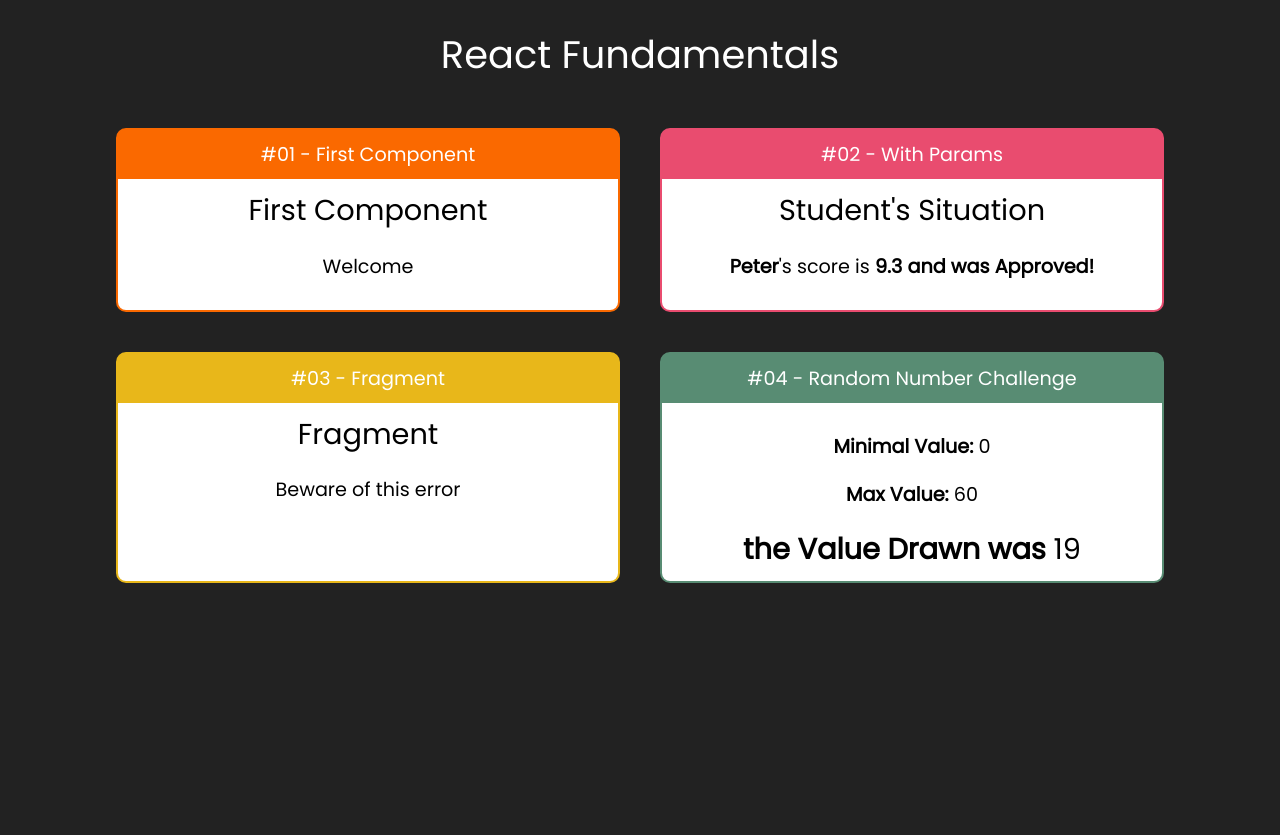
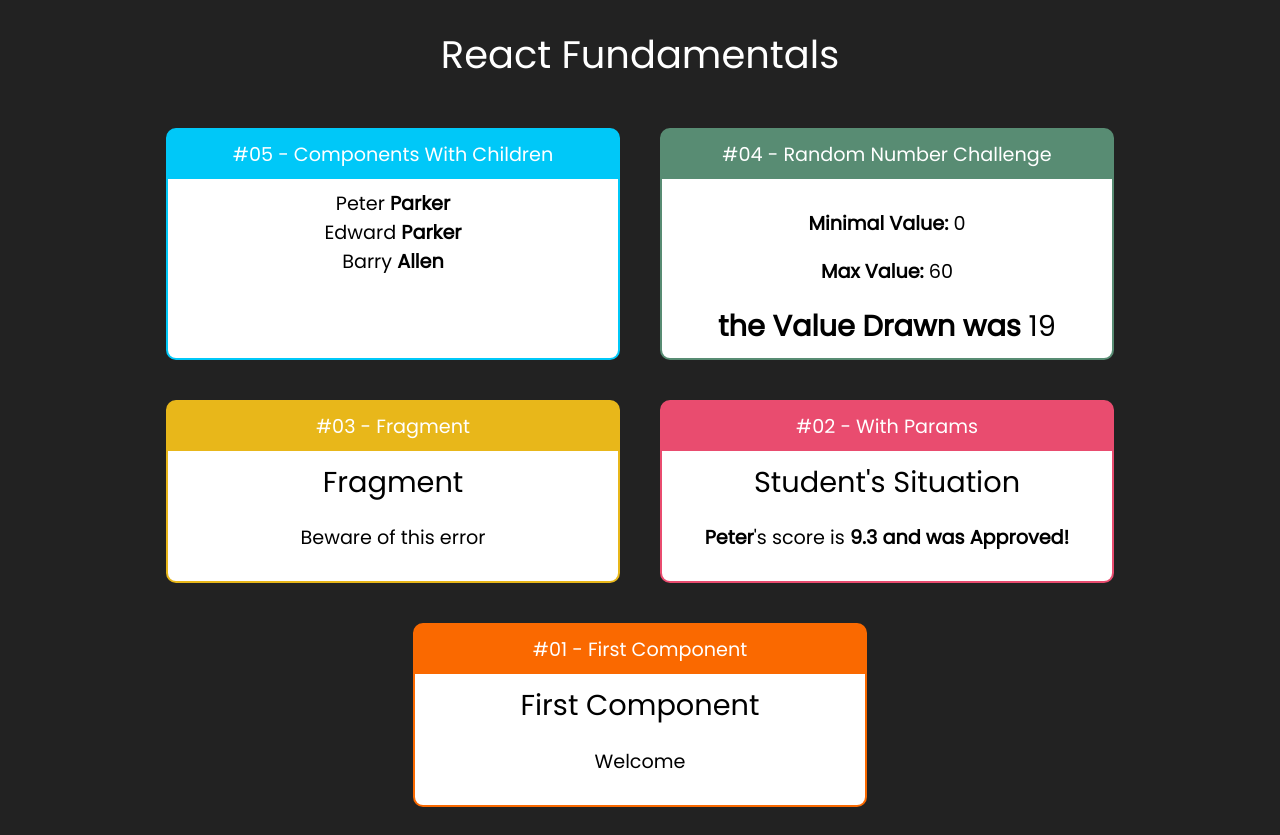
Before and after one commit to galenomoon/ReactFundamentals_React, a React (Create React App) app: page / in a window 1280 px wide. Before the commit the page ends 800 px from the top, so only its background shows below. Built offline with nearby package versions, Linux system fonts and the light colour scheme.

Commit message:
Learning How Family Works in REACT

```diff
--- a/src/App.jsx
+++ b/src/App.jsx
@@ -5,6 +5,7 @@
 import Random from "./components/basics/Random";
 import Card from "./components/Layout/Card";
 import "./components/App.css";
+import Family from "./components/basics/Family";
 
 export default () => (
   // _, (), props, (props) | This function only takes ONE parameter, so we can use UNDERLINE (_) to say that to the code
@@ -13,8 +14,16 @@
     <h1>React Fundamentals</h1>
 
     <div className="cards">
-      <Card title="#01 - First Component" color="#FA6900">
-        <First></First>
+    <Card title="#05 - Components With Children" color="#00C8F8">
+        <Family lastName="Parker"/>
+      </Card>
+
+      <Card title="#04 - Random Number Challenge" color="#588C73">
+        <Random minimalValue={0} maxValue={60} />
+      </Card>
+
+      <Card title="#03 - Fragment" color="#E8B71A">
+        <Fragment />
       </Card>
 
       <Card title="#02 - With Params" color="#E94C6F">
@@ -26,12 +35,8 @@
         />
       </Card>
 
-      <Card title="#03 - Fragment" color="#E8B71A">
-        <Fragment />
-      </Card>
-
-      <Card title="#04 - Random Number Challenge" color="#588C73">
-        <Random minimalValue={0} maxValue={60} />
+      <Card title="#01 - First Component" color="#FA6900">
+        <First></First>
       </Card>
     </div>
   </div>
--- a/src/components/Layout/Card.css
+++ b/src/components/Layout/Card.css
@@ -8,7 +8,7 @@
   margin: 20px;
   display: flex;
   flex-direction: column;
-  min-width: 500px;
+  min-width: 450px;
   max-width: 500px;
 }
 
--- /dev/null
+++ b/src/components/basics/Family.jsx
@@ -0,0 +1,12 @@
+import React from "react";
+import MemberFamily from "./MemberFamily";
+
+export default (props) => {
+  return (
+    <div>
+      <MemberFamily name="Peter" lastName={props.lastName}/> {/*You can invoke parent element proprieties */}
+      <MemberFamily name="Edward" {...props}/> {/*SPREAD (...) | {...props} spreads all proprieties of parent element to children element */}
+      <MemberFamily name="Barry" lastName="Allen"/>
+    </div>
+  );
+};
--- /dev/null
+++ b/src/components/basics/MemberFamily.jsx
@@ -0,0 +1,7 @@
+import React from "react";
+
+export default props=> {
+  return (
+    <div>{props.name} <b>{props.lastName}</b></div>
+  );
+}
```
